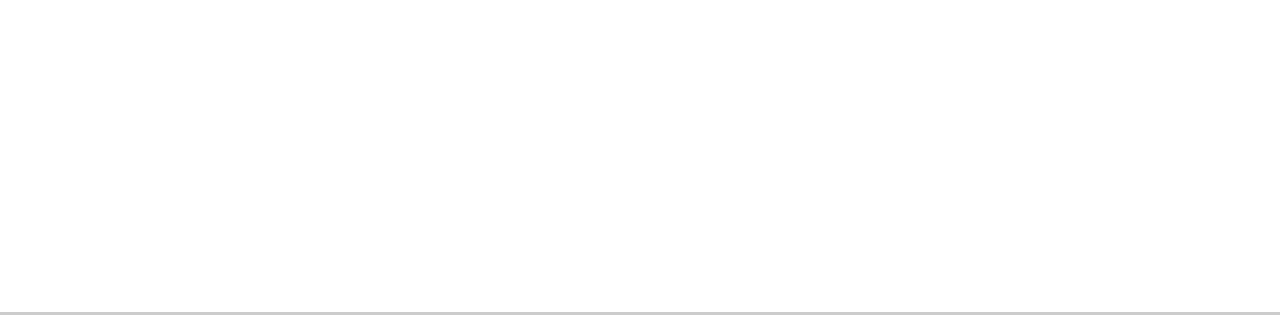
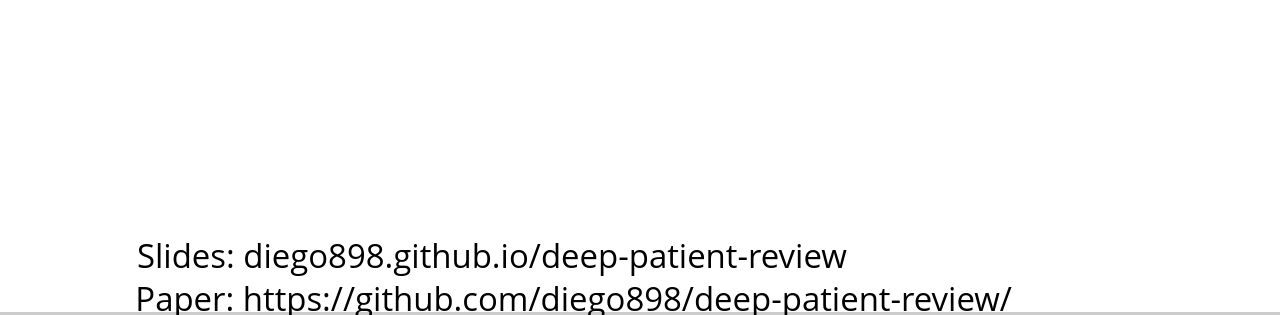
Before and after one commit to diego898/deep-patient-review, a website: page index.html in a window 1280 px wide. Shown: the part 485-800 px from the top of the page. Drawn offline with Linux system fonts and the light colour scheme; a web font is replaced by a local one.

Commit message:
adding link:
Signed-off-by: Diego Mesa <diego898@gmail.com>

```diff
--- a/index.html
+++ b/index.html
@@ -36,18 +36,28 @@
 
 <body>
 
-    <div class="theme-font-montserrat theme-color-white-blue" style="width: 100%; height: 100%;">
+<div class="theme-font-montserrat theme-color-white-blue" style="width: 100%; height: 100%;">
     <div class="reveal">
         <div class="slides">
             <section>
                 <div class="sl-block" data-block-type="text" style="width: 806px; left: 77px; top: 238px; height: auto;">
-                    <div class="sl-block-content" data-gramm_id="1516b2d5-badb-1d43-6391-42e2ca07aa4b" data-gramm="true" data-gramm_editor="true">
+                    <div class="sl-block-content" data-gramm_id="1516b2d5-badb-1d43-6391-42e2ca07aa4b" data-gramm="true" data-gramm_editor="true" style="z-index: 10;">
                         <h1>Deep Patient</h1>
                         <p>An Unsupervised
 
                             <strong>Representation</strong> to Predict the Future of Patients from the Electronic Health Records
 
                         </p>
+                    </div>
+                </div>
+                <div class="sl-block" data-block-type="text" style="height: auto; min-width: 30px; min-height: 30px; width: 839px; left: 0px; top: 681px;">
+                    <div class="sl-block-content" style="z-index: 11;" data-gramm_id="083263a4-60ed-84de-4220-0b066cc11b08" data-gramm="true" data-gramm_editor="true">
+                        <p>Paper: https://github.com/diego898/deep-patient-review/</p>
+                    </div>
+                </div>
+                <div class="sl-block" data-block-type="text" style="height: auto; min-width: 30px; min-height: 30px; width: 664px; left: 13px; top: 642px;">
+                    <div class="sl-block-content" style="z-index: 13;" data-gramm_id="083263a4-60ed-84de-4220-0b066cc11b08" data-gramm="true" data-gramm_editor="true">
+                        <p>Slides: diego898.github.io/deep-patient-review</p>
                     </div>
                 </div>
             </section>
```
